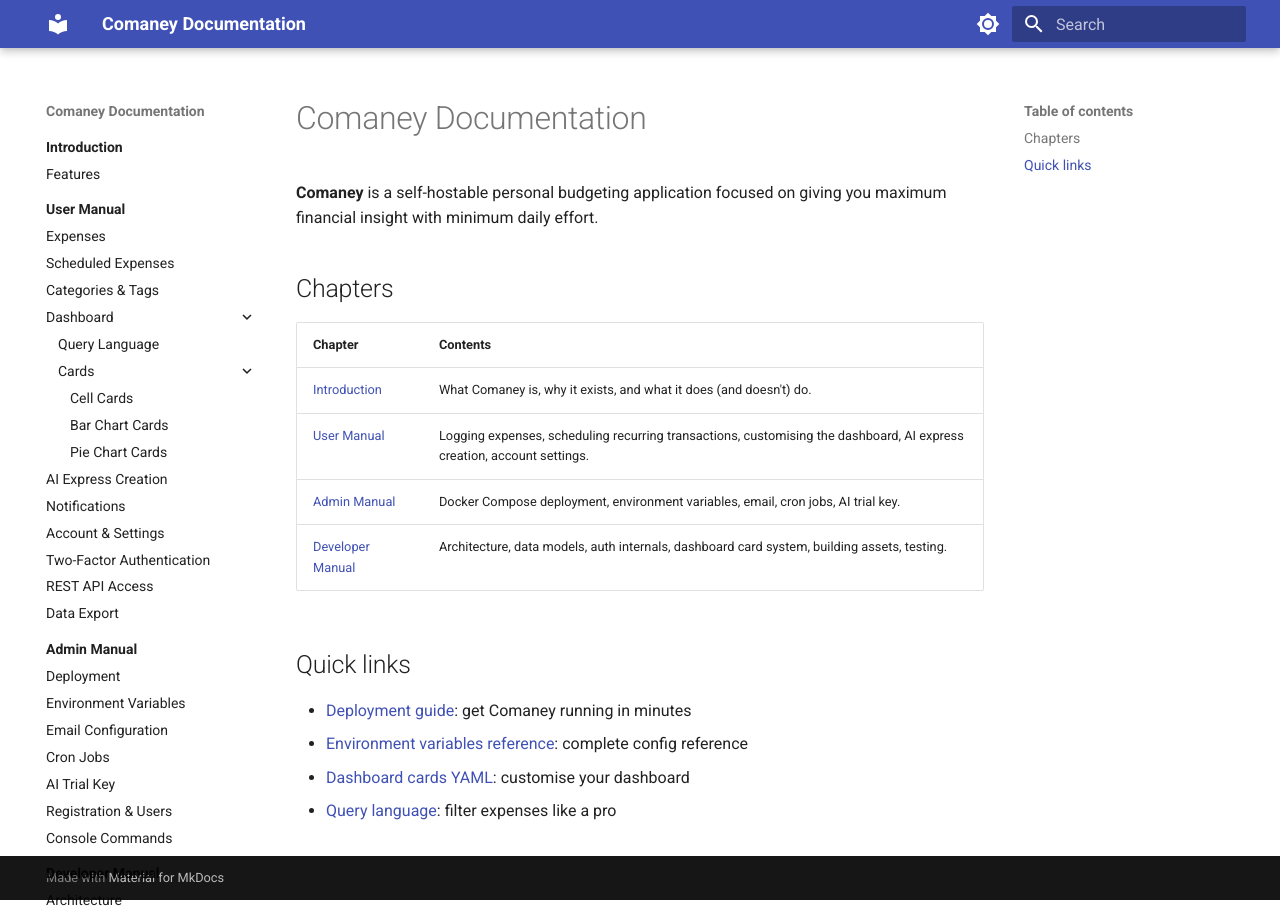
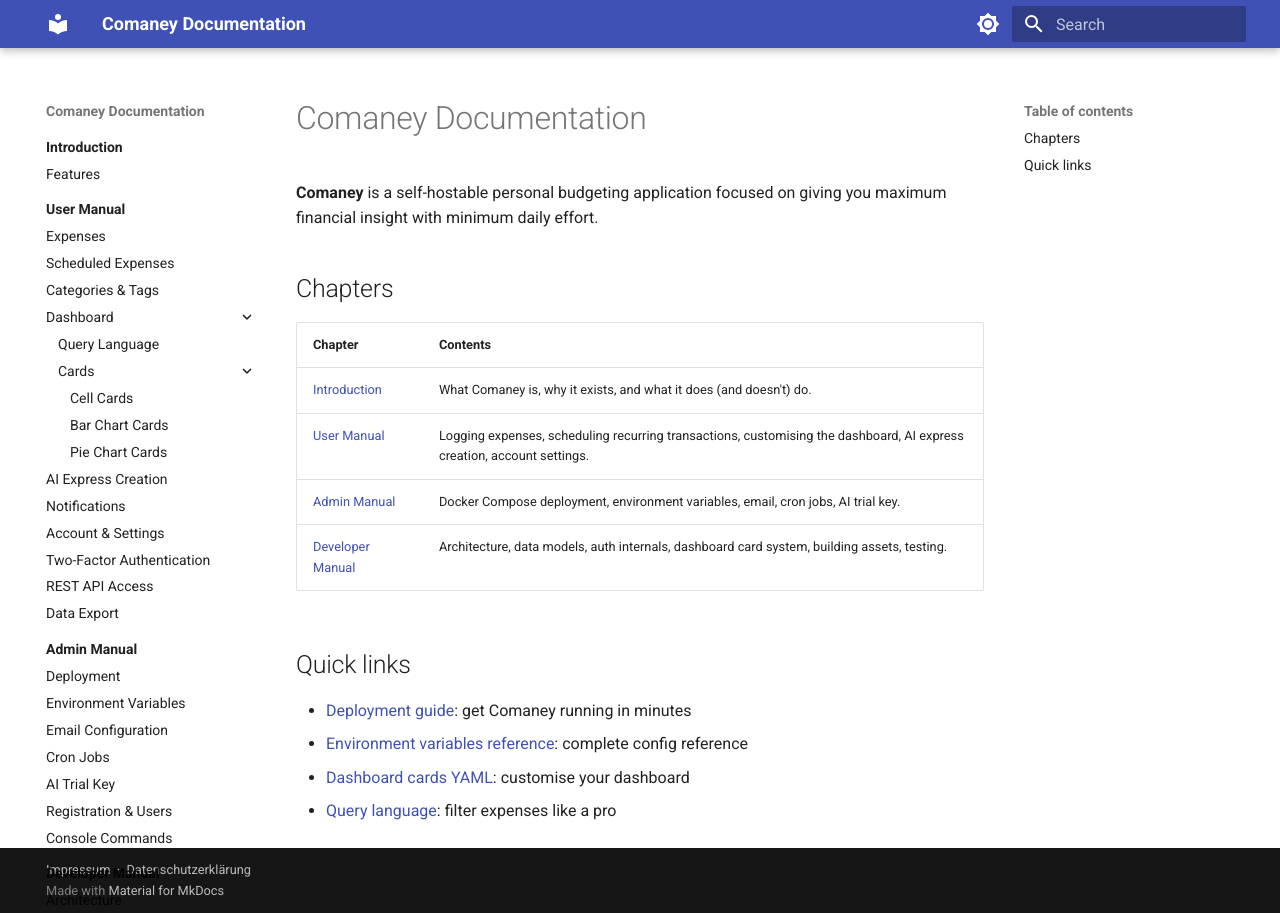
Before and after one commit to Leonetienne/Comaney, an MkDocs documentation site: the page built from docs/src/docs/index.md, in a window 1280 px wide. Built offline with MkDocs 1.6.1 and Material for MkDocs 9.7.7, drawn with Linux system fonts in a browser that asks for light colours.

Commit message:
feat: add eude legal links to hosted documentation

```diff
--- a/docs/src/mkdocs.yml
+++ b/docs/src/mkdocs.yml
@@ -1,5 +1,8 @@
 site_name: Comaney Documentation
 site_description: Budgeting that actually fits into your life.
+copyright: >
+  <a href="/impressum/">Impressum</a> &nbsp;&middot;&nbsp;
+  <a href="/datenschutzerklaerung/">Datenschutzerklärung</a>
 
 theme:
   name: material
```
